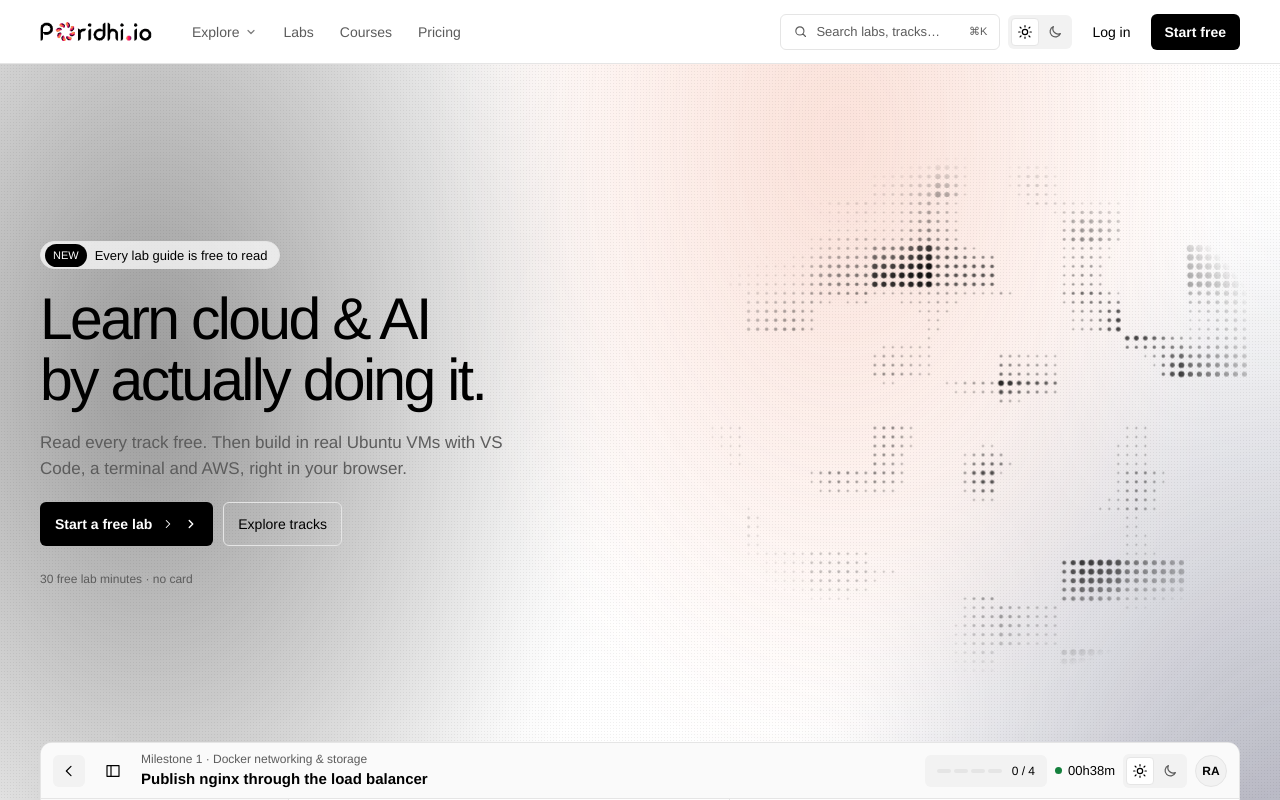
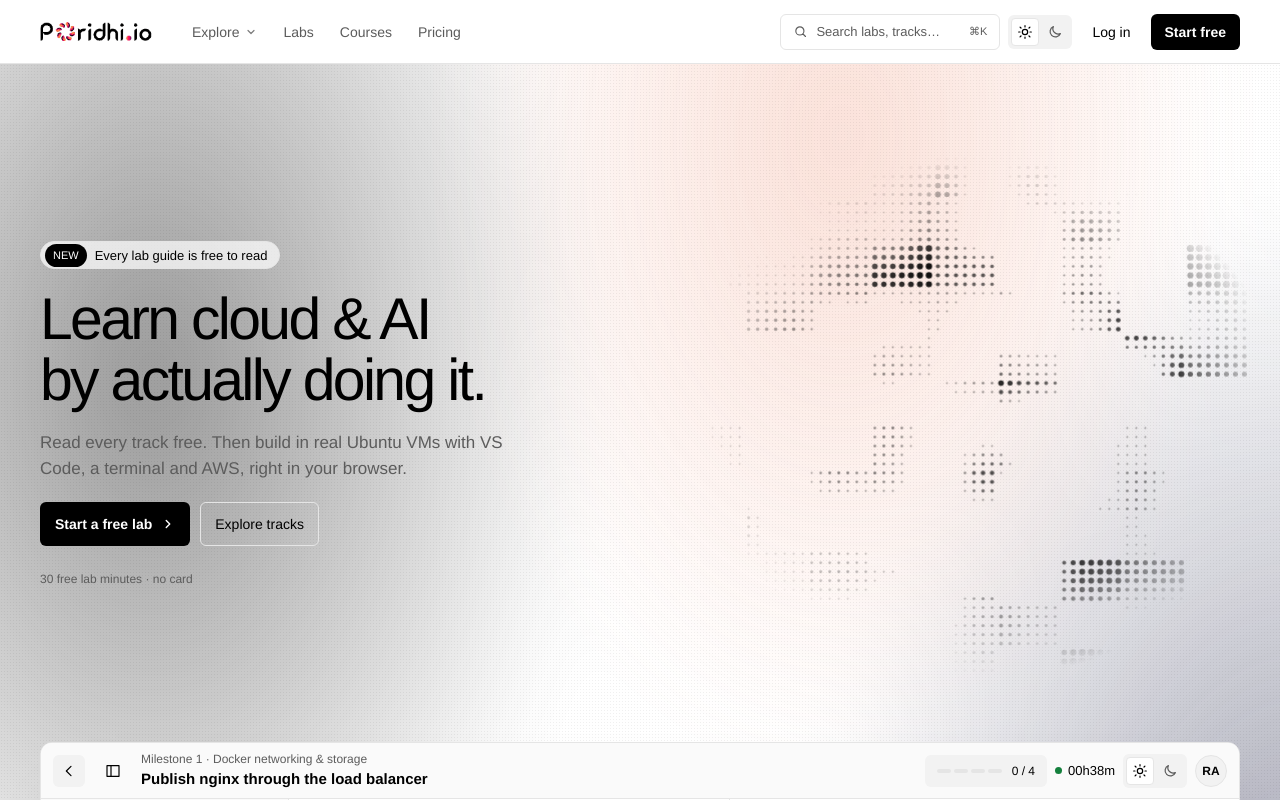
Before and after one commit to nibir404/Poridhi, a Next.js app: page / in a window 1280 px wide. Shown: the top 800 px of the page. Built offline with nearby package versions, Linux system fonts and the light colour scheme; a web font is replaced by a local one.

Commit message:
Primary CTAs: single arrow
Co-Authored-By: Claude Opus 5.5 <noreply@anthropic.com>

```diff
--- a/src/components/landing/Landing.tsx
+++ b/src/components/landing/Landing.tsx
@@ -68,7 +68,7 @@ export default function Landing() {
               <p style={{ margin: 0, maxWidth: 480, fontSize: 17, lineHeight: 1.55, color: "var(--dashboard-muted)" }}>Read every track free. Then build in real Ubuntu VMs with VS Code, a terminal and AWS, right in your browser.</p>
             </Reveal>
             <Reveal hero delay={0.15} style={{ display: "flex", flexWrap: "wrap", gap: 10 }}>
-              <Pill href="/signin" solid>Start a free lab <Icon d="M9 6l6 6-6 6" size={14} /></Pill>
+              <Pill href="/signin" solid>Start a free lab</Pill>
               <Pill href="/courses">Explore tracks</Pill>
             </Reveal>
             <Reveal hero delay={0.2}><span style={{ ...mono, fontSize: 12, color: "var(--dashboard-muted)" }}>30 free lab minutes · no card</span></Reveal>
@@ -113,7 +113,7 @@ export default function Landing() {
       <section style={{ width: W, margin: "0 auto", padding: "clamp(72px, 9vw, 128px) 0", textAlign: "center", display: "grid", justifyItems: "center", gap: 16 }}>
         <Reveal><h2 style={h2}>Practice that checks your work</h2></Reveal>
         <Reveal delay={0.05}><p style={{ margin: 0, maxWidth: 520, fontSize: 16, lineHeight: 1.6, color: "var(--dashboard-muted)" }}>Every step is verified inside a real machine. Read for free, practise on real infrastructure, and earn your lab time back by passing milestones.</p></Reveal>
-        <Reveal delay={0.1}><Pill href="/signin" solid>Get started <Icon d="M9 6l6 6-6 6" size={14} /></Pill></Reveal>
+        <Reveal delay={0.1}><Pill href="/signin" solid>Get started</Pill></Reveal>
       </section>
 
       {/* Feature bento: crops of the real product */}
```
